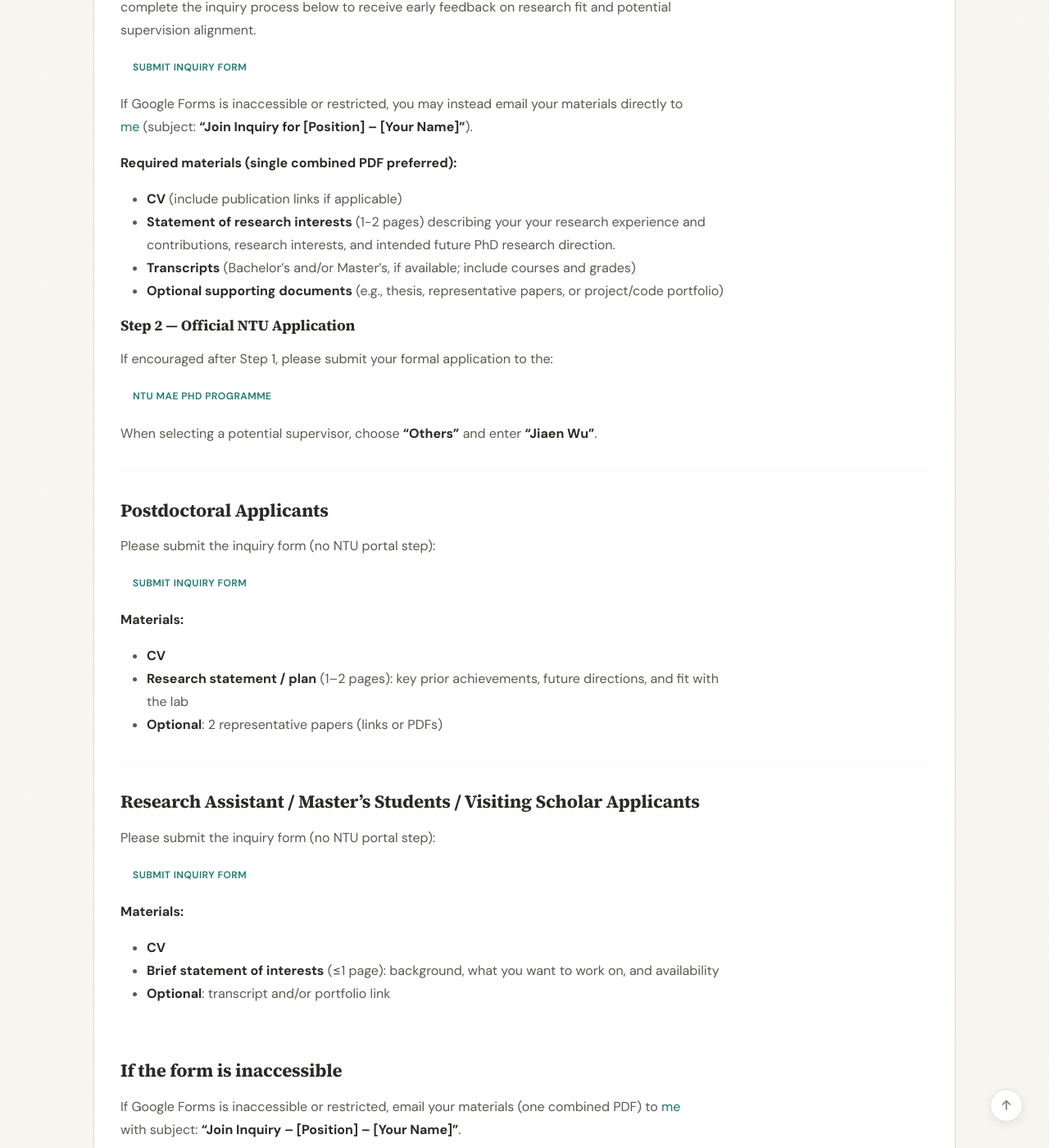
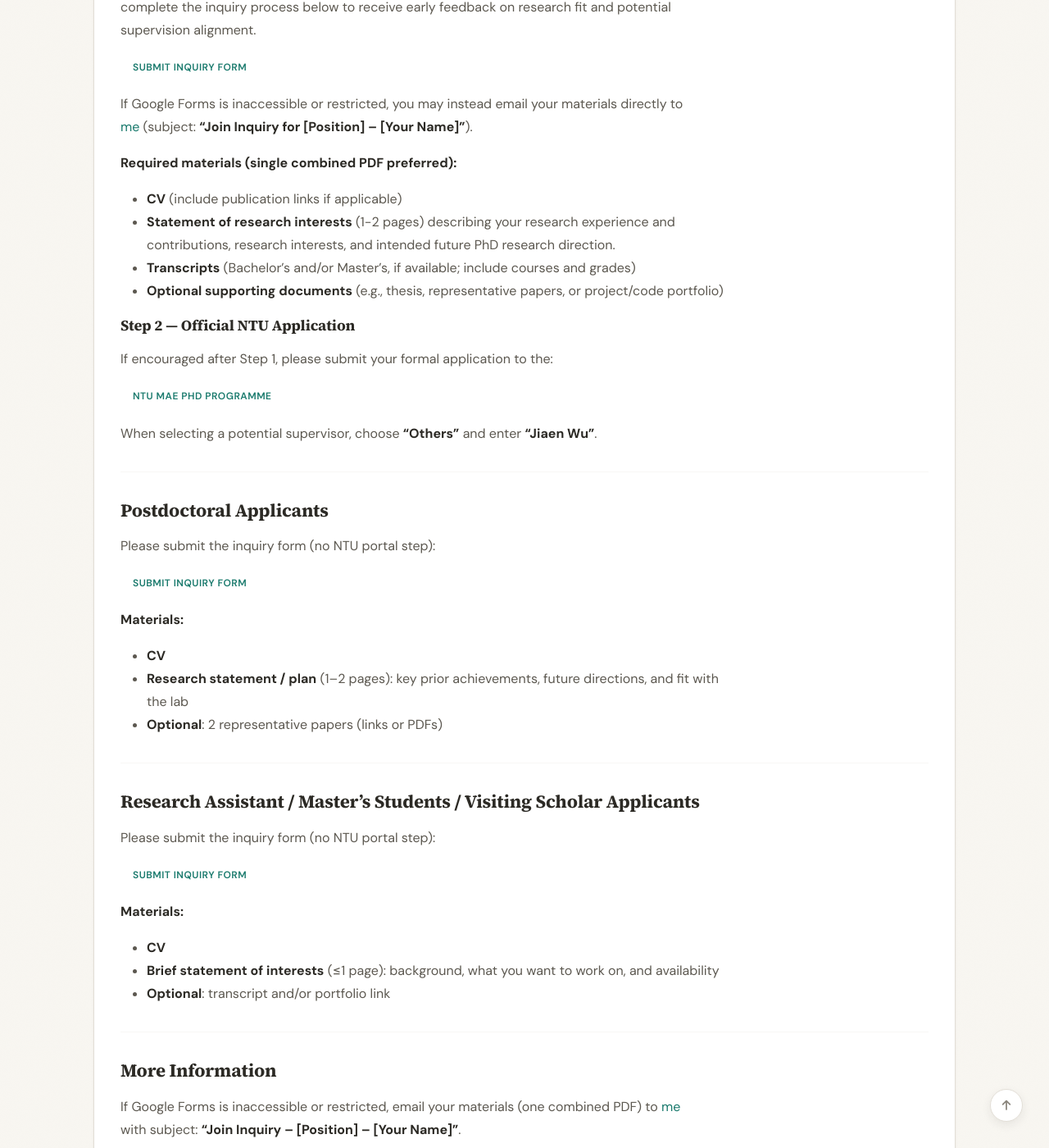
Before and after one commit to JiaenWu/jiaenwu.github.io, a Jekyll site: the page built from _pages/join.md, in a window 1280 px wide and 1400 px high, scrolled down 1750 px. Shown: the whole window at 82% size. Built offline with Jekyll 4.4.1, drawn with Linux system fonts in a browser that asks for light colours; a style sheet for code colours, icons or effects is not loaded.

Commit message:
update join

```diff
--- a/_pages/join.md
+++ b/_pages/join.md
@@ -77,7 +77,7 @@ you may instead email your materials directly to <a href="mailto:jiaenwu@stanfor
 **Required materials (single combined PDF preferred):**
 <ul>
   <li><strong>CV</strong> (include publication links if applicable)</li>
-  <li><strong>Statement of research interests</strong> (1-2 pages) describing your your research experience and contributions, research interests, and intended future PhD research direction.</li>
+  <li><strong>Statement of research interests</strong> (1-2 pages) describing your research experience and contributions, research interests, and intended future PhD research direction.</li>
   <li><strong>Transcripts</strong> (Bachelor’s and/or Master’s, if available; include courses and grades)</li>
   <li><strong>Optional supporting documents</strong> (e.g., thesis, representative papers, or project/code portfolio)</li>
 </ul>
@@ -133,7 +133,7 @@ Please submit the inquiry form (no NTU portal step):
 
 <hr/>
 
-### If the form is inaccessible
+### More Information
 If Google Forms is inaccessible or restricted, email your materials (one combined PDF) to
 <a href="mailto:jiaenwu@stanford.edu">me</a>
 with subject: <strong>“Join Inquiry – [Position] – [Your Name]”</strong>.
```
